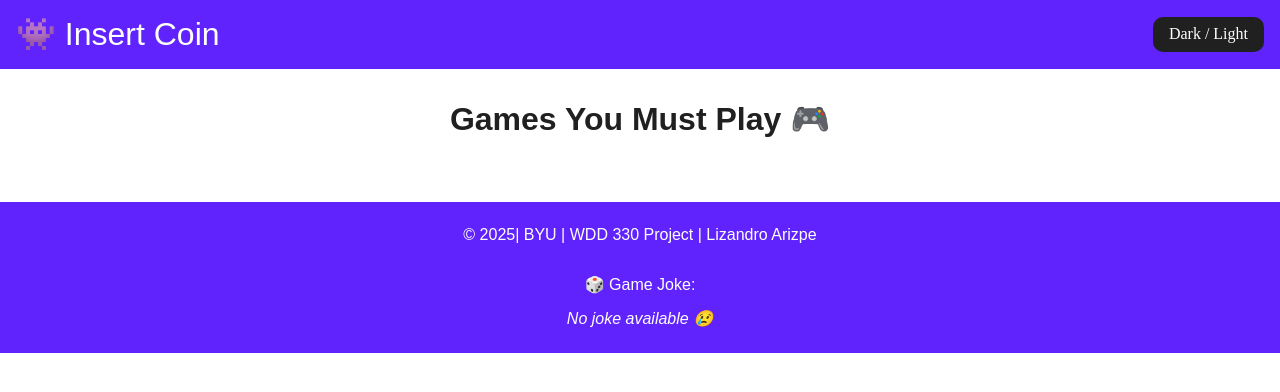
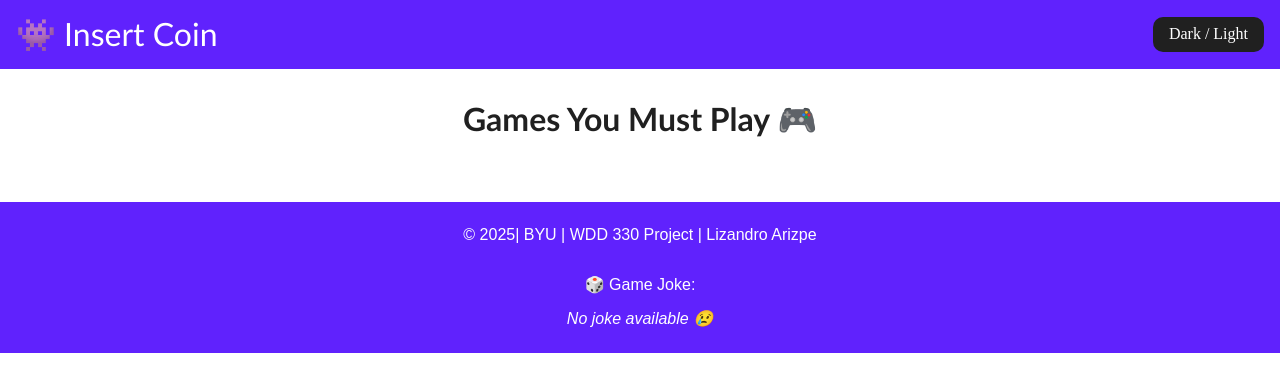
Before and after one commit to aribyui/insert-coin, a website built with Vite: page src/index.html in a window 1280 px wide. Built offline with nearby package versions, Linux system fonts and the light colour scheme; no server answers.

Commit message:
css root fonts updated

```diff
--- a/src/css/styles.css
+++ b/src/css/styles.css
@@ -1,6 +1,6 @@
 :root {
   --font-body: Arial, Helvetica, sans-serif;
-  --font-headline: Haettenschweiler, "Arial Narrow Bold", sans-serif;
+  --font-headline: "Trebuchet MS", sans-serif;
   /* colors */
   --hr-color: #6022fd;
   --background-color: #6022fd;
```
